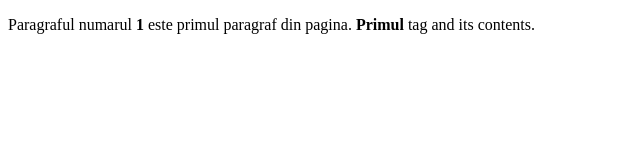
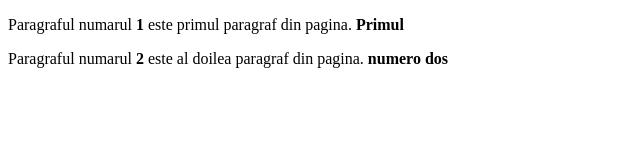
Before and after one commit to bogdanmanea82/nodejs, a plain HTML site: page index.html in a window 1280 px wide. Shown: the whole page, without its empty margins (0-640 px from the left). Drawn offline with Linux system fonts and the light colour scheme.

Commit message:
Second Push

```diff
--- a/index.html
+++ b/index.html
@@ -4,6 +4,7 @@
     <title>Titlu Pagina Web!</title>
   </head>
   <body>
-    <p>Paragraful numarul <strong>1</strong> este primul paragraf din pagina. <strong>Primul</strong> tag and its contents.</p>
+    <p>Paragraful numarul <strong>1</strong> este primul paragraf din pagina. <strong>Primul</strong> </p>
+    <p>Paragraful numarul <strong>2</strong> este al doilea paragraf din pagina. <strong>numero dos</strong></p>
   </body>
 </html>
```
